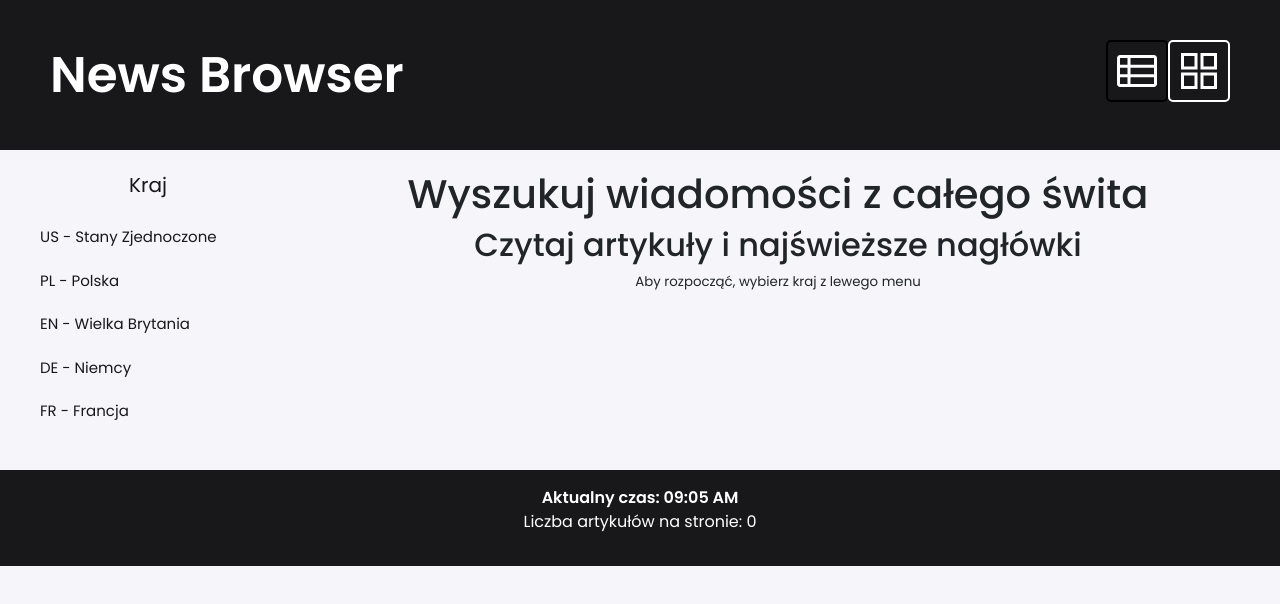
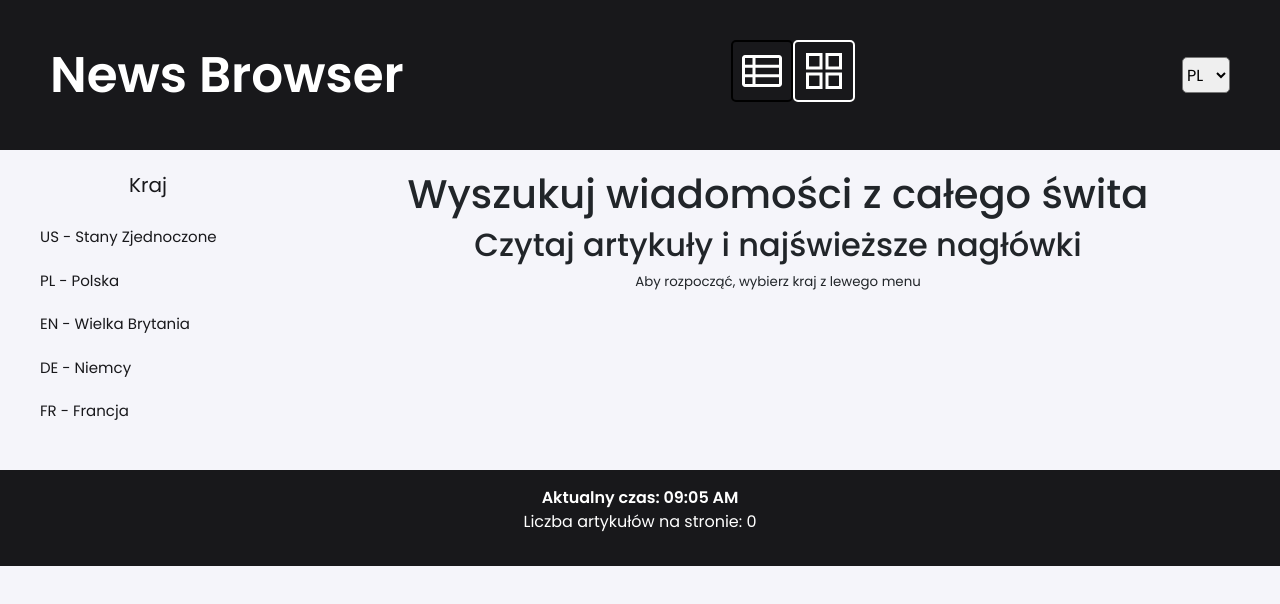
Before and after one commit to q270311/news-browser, a React (Create React App) app: page /#/ in a window 1280 px wide. Shown: the top 604 px of the page. Built offline with nearby package versions, Linux system fonts and the light colour scheme; what react-custom-popup would draw is missing.

Commit message:
LanguageToggleButton add to Header

```diff
--- a/src/features/Header/index.js
+++ b/src/features/Header/index.js
@@ -1,5 +1,6 @@
 import { StyledHeader, NavigationLink} from "./styled";
 import ListTileToggleButton from './ViewToggleButton';
+import LanguageToggleButton from './LanguageToggleButton'
 
 const Header = () => {
   return (
@@ -8,6 +9,7 @@ const Header = () => {
           News Browser
         </NavigationLink>
         <ListTileToggleButton />
+        <LanguageToggleButton />
       </StyledHeader>
   );
 };
```
